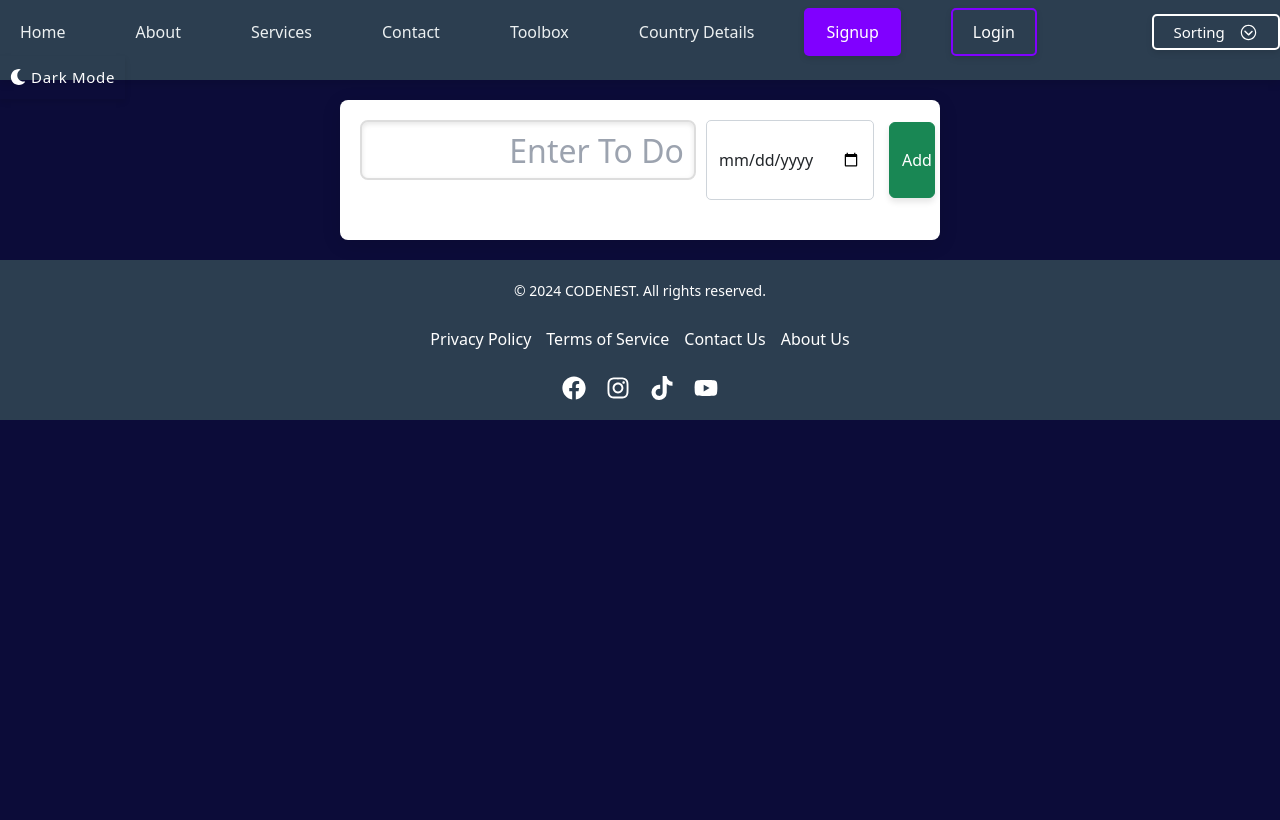
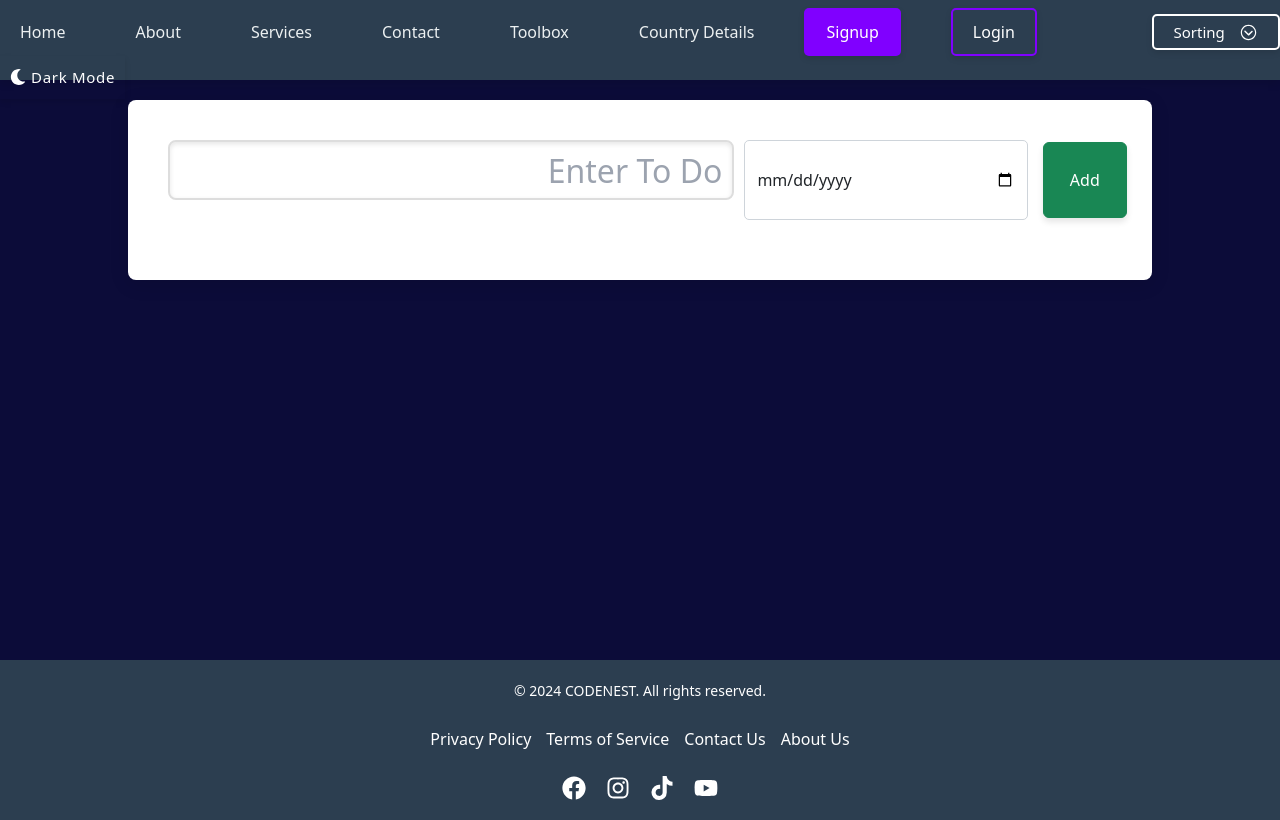
Before and after one commit to codenest20/react-fun-website, a React (Vite) app: page /todo in a window 1280 px wide. Built offline with nearby package versions, Linux system fonts and the light colour scheme.

Commit message:
Todo app error is solved , password generator is available in toolbox page

```diff
--- a/src/Components/Footer/Footer.css
+++ b/src/Components/Footer/Footer.css
@@ -4,6 +4,7 @@
   padding: 20px 0;
   text-align: center;
   position: static;
+  bottom: 0;
   width: 100%;
 }
 
--- a/src/Components/ToDoApp/Form.jsx
+++ b/src/Components/ToDoApp/Form.jsx
@@ -23,6 +23,7 @@ function Form() {
   }
 
   return (
+    <div className={styles["main-container"]}>
     <div className={styles.container}>
       <div className={styles.row}>
         <input
@@ -52,6 +53,7 @@ function Form() {
         ))}
       </ul>
     </div>
+    </div>
   );
 }
 
--- a/src/Components/ToDoApp/Form.module.css
+++ b/src/Components/ToDoApp/Form.module.css
@@ -1,12 +1,18 @@
 .container {
-  max-width: 600px;
+  max-width: 80%;
   height: auto;
   margin: 20px auto;
-  padding: 20px;
+  padding: 40px;
   border-radius: 8px;
   background-color: #ffffff;
   box-shadow: 0 4px 20px rgba(0, 0, 0, 0.1);
 }
+
+.main-container{
+  height: 70vh;
+  width: 100vw;
+}
+
 
 .row {
   display: grid;
--- a/src/Toolbox/Toolbox.jsx
+++ b/src/Toolbox/Toolbox.jsx
@@ -48,6 +48,13 @@ export default function Toolbox() {
           clickBtn={() => navigate("/todo")}
         />
 
+        <ToolboxContainer
+          title="Password Generator"
+          desc="You can generate password for U"
+          btnName="Open Password Generator"
+          clickBtn={() => navigate("/password-generator")}
+        />
+
 
       </div>
     </div>
```
